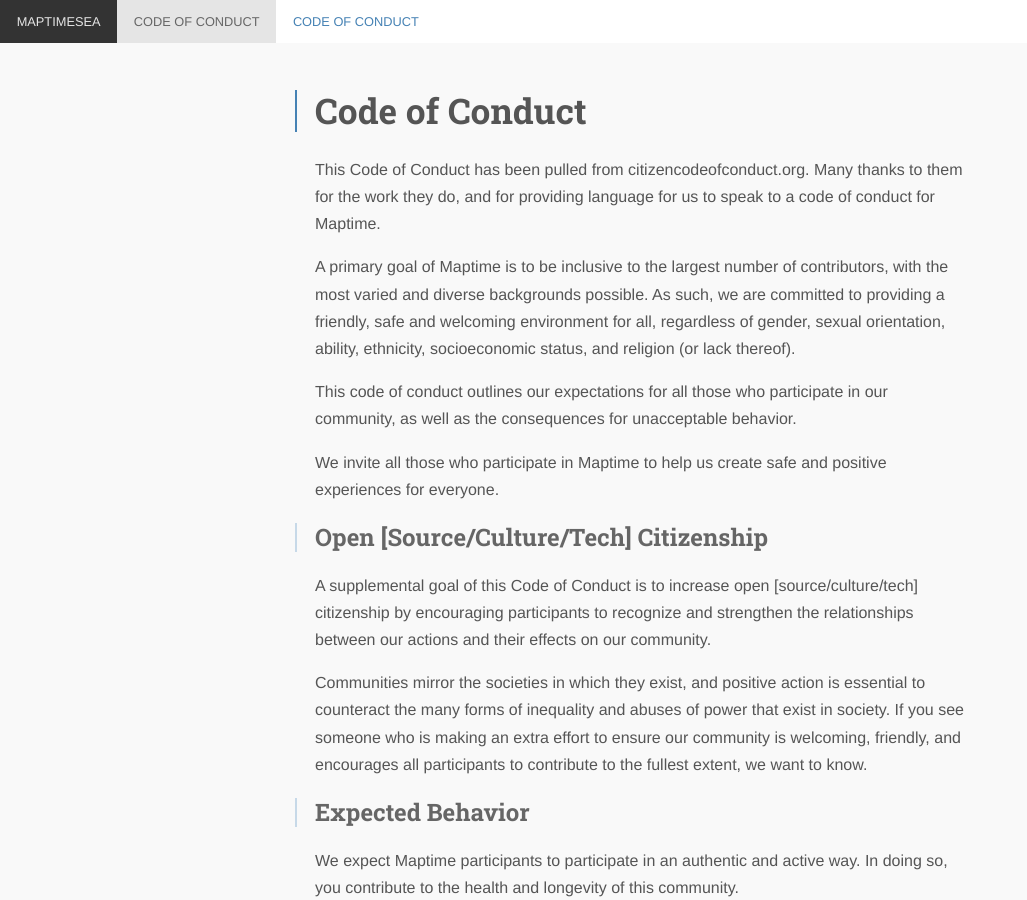
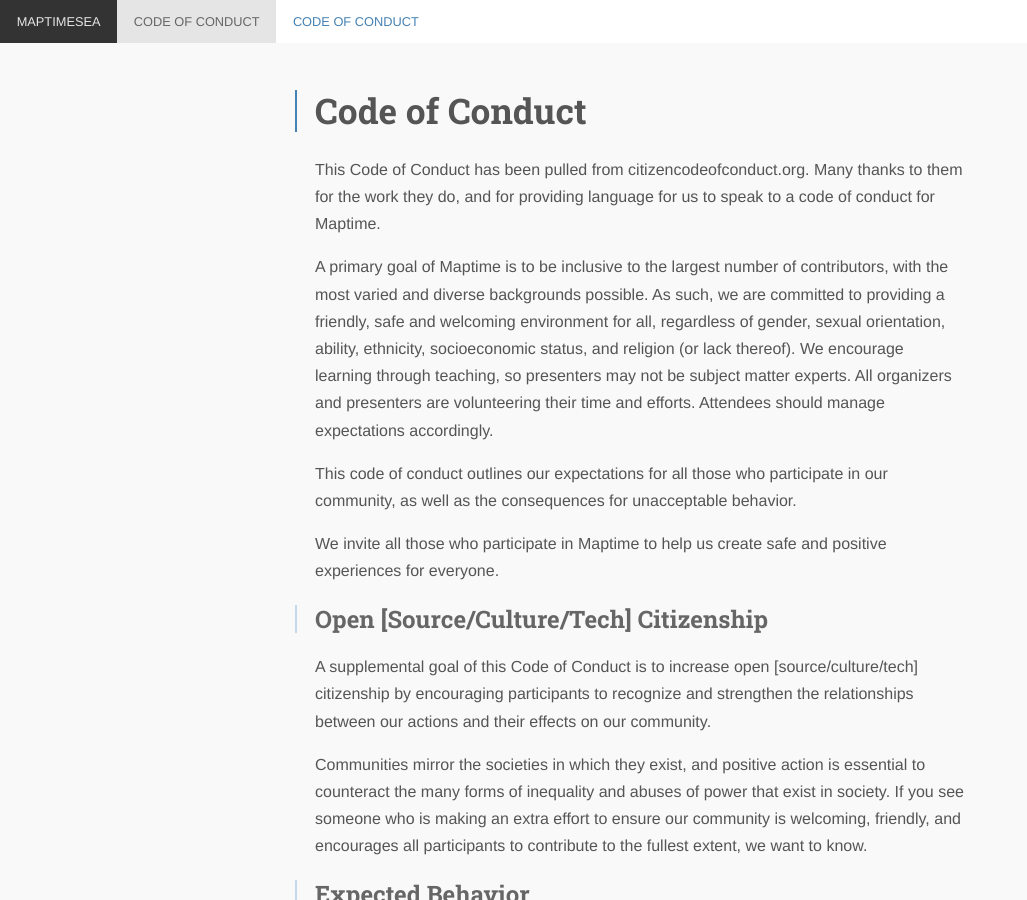
Before and after one commit to MaptimeSEA/maptimesea.github.io, a Jekyll site: the page built from conduct/index.md, in a window 1280 px wide and 900 px high. Shown: the whole window, without its empty margins (0-1027 px from the left). Built offline with Jekyll 4.4.1, drawn with Linux system fonts in a browser that asks for light colours; nearby versions of some CDN libraries; our own code applies the rules of GitHub Pages for plain Markdown files; Markdown is read by kramdown in place of the engine named in the settings; some of the changed text lies outside the part shown.

Commit message:
Update index.md

```diff
--- a/conduct/index.md
+++ b/conduct/index.md
@@ -2,7 +2,7 @@
 
 This Code of Conduct has been pulled from citizencodeofconduct.org. Many thanks to them for the work they do, and for providing language for us to speak to a code of conduct for Maptime.
 
-A primary goal of Maptime is to be inclusive to the largest number of contributors, with the most varied and diverse backgrounds possible. As such, we are committed to providing a friendly, safe and welcoming environment for all, regardless of gender, sexual orientation, ability, ethnicity, socioeconomic status, and religion (or lack thereof).
+A primary goal of Maptime is to be inclusive to the largest number of contributors, with the most varied and diverse backgrounds possible. As such, we are committed to providing a friendly, safe and welcoming environment for all, regardless of gender, sexual orientation, ability, ethnicity, socioeconomic status, and religion (or lack thereof). We encourage learning through teaching, so presenters may not be subject matter experts. All organizers and presenters are volunteering their time and efforts. Attendees should manage expectations accordingly.
 
 This code of conduct outlines our expectations for all those who participate in our community, as well as the consequences for unacceptable behavior.
 
```
Also changed, not shown: other parts of conduct/index.md (+1 -1 lines).
